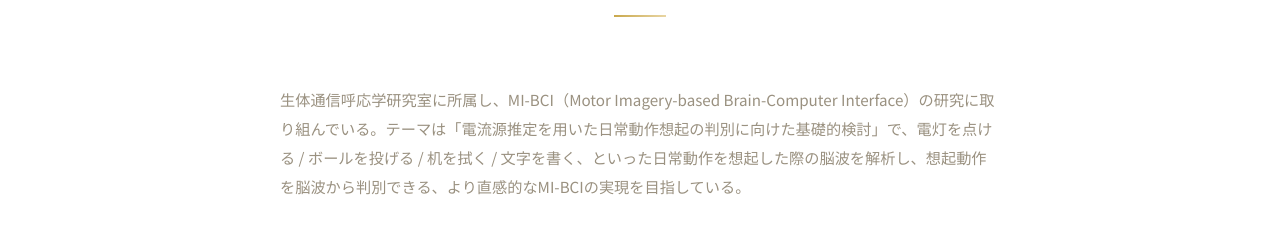
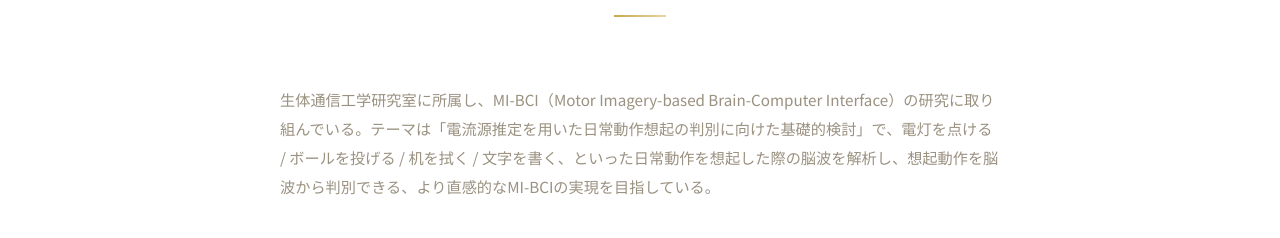
Before and after one commit to RyotaKamei0621/portfolio, a plain HTML site: page index.html in a window 1280 px wide. Shown: the part 4918-5156 px from the top of the page. Drawn offline with Linux system fonts and the light colour scheme.

Commit message:
呼応学→工学

```diff
--- a/index.html
+++ b/index.html
@@ -395,7 +395,7 @@
     </div>
 
     <p class="research-overview fade-in">
-      生体通信呼応学研究室に所属し、MI-BCI（Motor Imagery-based Brain-Computer Interface）の研究に取り組んでいる。テーマは「電流源推定を用いた日常動作想起の判別に向けた基礎的検討」で、電灯を点ける / ボールを投げる / 机を拭く / 文字を書く、といった日常動作を想起した際の脳波を解析し、想起動作を脳波から判別できる、より直感的なMI-BCIの実現を目指している。
+      生体通信工学研究室に所属し、MI-BCI（Motor Imagery-based Brain-Computer Interface）の研究に取り組んでいる。テーマは「電流源推定を用いた日常動作想起の判別に向けた基礎的検討」で、電灯を点ける / ボールを投げる / 机を拭く / 文字を書く、といった日常動作を想起した際の脳波を解析し、想起動作を脳波から判別できる、より直感的なMI-BCIの実現を目指している。
     </p>
 
     <div class="research-pillars fade-in">
```
